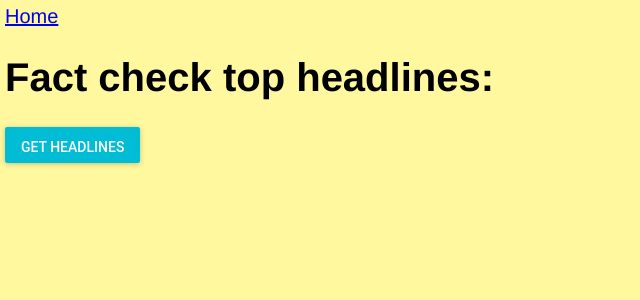
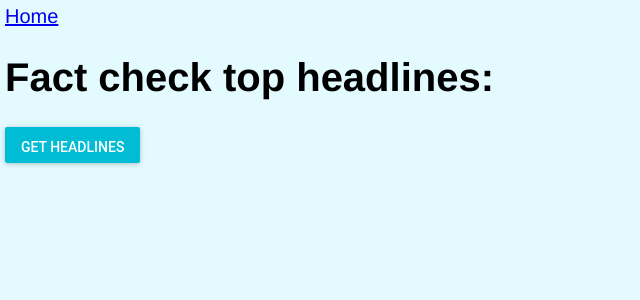
Before and after one commit to aalcott14/trust-issues, a React app: page / in a window 1280 px wide. Shown: the top 300 px of the page, without its empty margins (0-640 px from the left). Built offline with nearby package versions, Linux system fonts and the light colour scheme.

Commit message:
align items properly

```diff
--- a/client/src/components/Home.css
+++ b/client/src/components/Home.css
@@ -1,6 +1,6 @@
 html {
   box-sizing: border-box;
-  background:#FFF89F;
+  background:#E3FBFF;
   font-family:'helvetica neue';
   font-size: 20px;
   font-weight: 200;
@@ -15,7 +15,7 @@ body {
   overflow: hidden;
   display: flex;
   vertical-align: middle;
-  align-items:center;
+  align-items:flex-end;
   justify-content: center;
 }
 
@@ -25,6 +25,11 @@ body {
   padding: 10px;
 }
 
+.head-text {
+  flex: 1;
+}
+
 .ruling-graphic {
   width: 80%;
+  flex: 1;
 }
```
Also changed, not shown: 1 other file (tests, documents, lock files or other folders).
